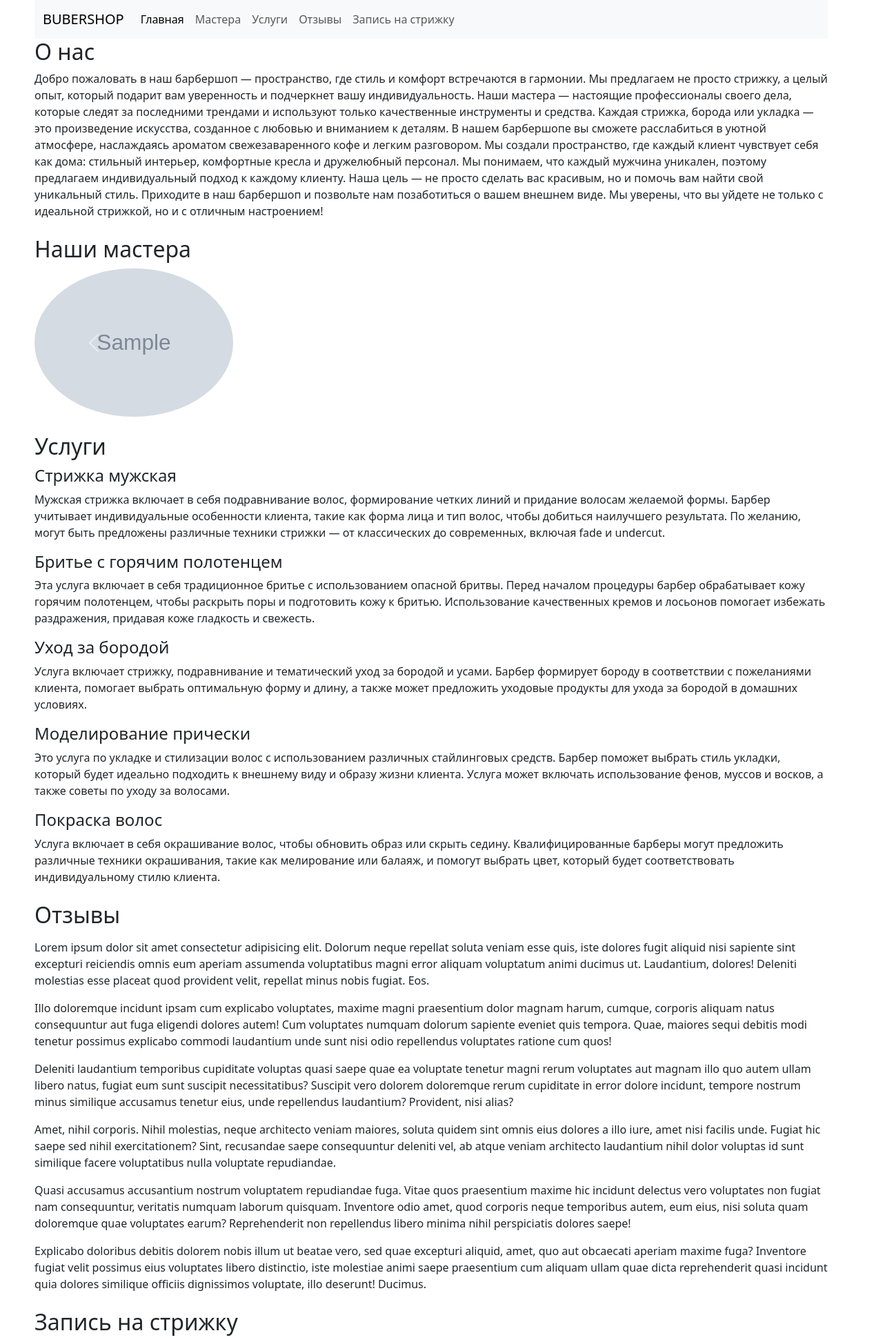
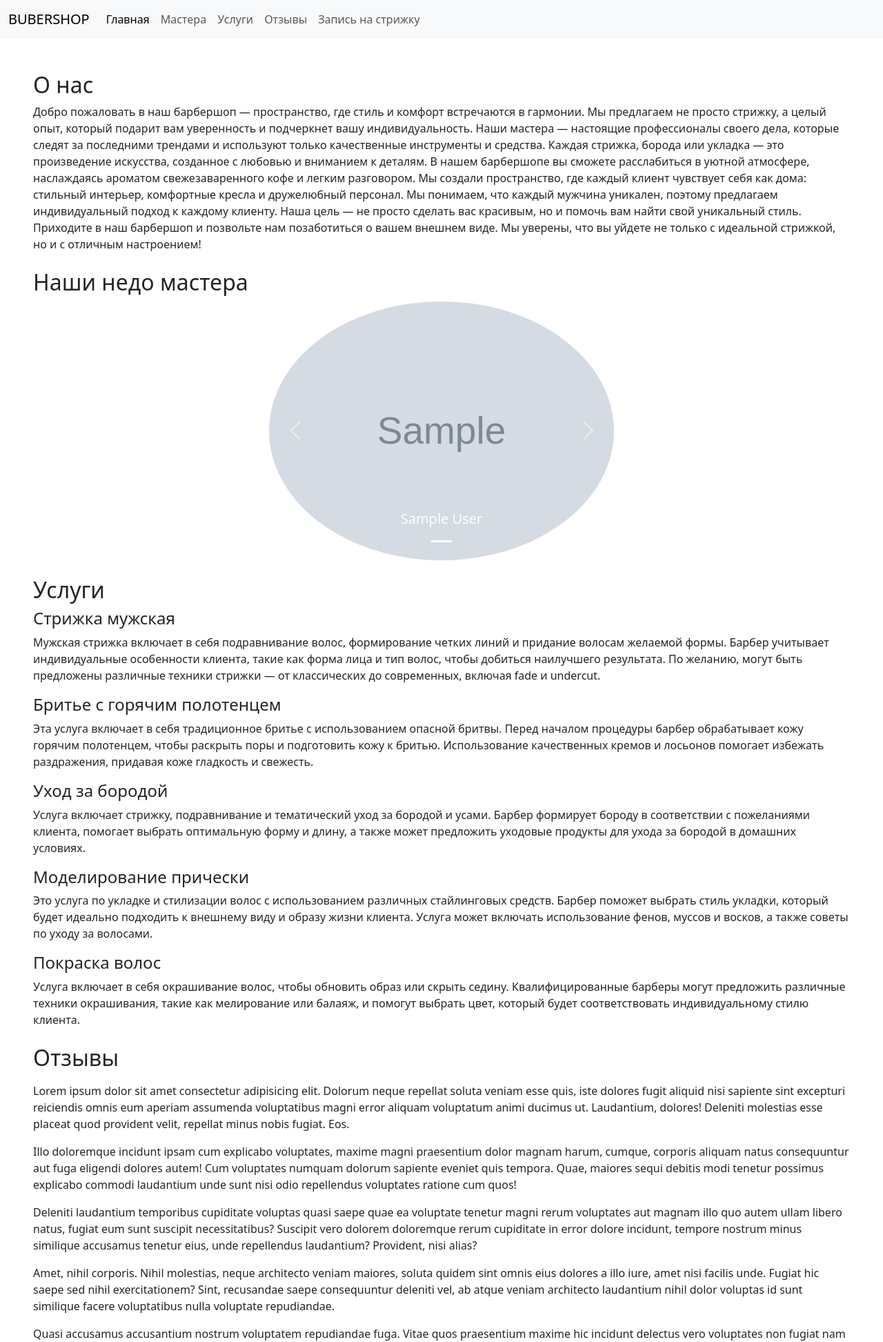
Before and after one commit to phk70/consult_project, a Django app: page / in a window 1280 px wide. Shown: the top 1945 px of the page at 69% size. Run offline with Django 5.2, Linux system fonts and the light colour scheme; tables that the repository leaves empty hold one stand-in row (values such as "Sample post"); grey boxes marked "Sample" are stand-in pictures.

Commit message:
добил стили по страницам, выровнял фото.

```diff
--- a/core/templates/base.html
+++ b/core/templates/base.html
@@ -9,15 +9,20 @@
     <title> {% block title %} BUBERSHOP {% endblock %} </title>
     <link href="https://cdn.jsdelivr.net/npm/bootstrap@5.3.3/dist/css/bootstrap.min.css" rel="stylesheet" integrity="sha384-QWTKZyjpPEjISv5WaRU9OFeRpok6YctnYmDr5pNlyT2bRjXh0JMhjY6hW+ALEwIH" crossorigin="anonymous">
     <link rel="stylesheet" href="https://cdn.jsdelivr.net/npm/bootstrap-icons@1.11.3/font/bootstrap-icons.min.css">
-    <link rel="stylesheet" href="{% static 'css/base.css' %}" />
 
+<style>
+    .carousel {
+    max-width: 500px
+    {% comment %} justify-content: center; {% endcomment %}
+}
+</style>
 </head>
 <body>
     <header class="sticky-top align-content-lg-center">
         {% block header %}
         {% endblock header %}
     </header>
-    <main>
+    <main class="m-5">
         {% block main %}
         {% endblock main %}
     </main>
--- a/core/templates/main.html
+++ b/core/templates/main.html
@@ -52,28 +52,53 @@
   </p>
 </section>
 <section id="masters" class="col-12 mb-4">
-    <h2>Наши мастера</h2>
-    <div id="mastersCarouselIndicators" class="carousel slide mx-auto" data-bs-ride="carousel">
+    <h2>Наши недо мастера</h2>
+    <div
+        id="mastersCarouselIndicators"
+        class="carousel slide mx-auto"
+        data-bs-ride="carousel"
+      >
         <div class="carousel-indicators">
           {% for master in masters %}
-          <button type="button" data-bs-target="#mastersCarouselIndicators" data-bs-slide-to="{{ forloop.counter0 }}" class="{% if forloop.first %}active{% endif %}" aria-current="true" aria-label="Slide {{ forloop.counter }}"></button>
+          <button
+            type="button"
+            data-bs-target="#mastersCarouselIndicators"
+            data-bs-slide-to="{{ forloop.counter0 }}"
+            class="{% if forloop.first %}active{% endif %}"
+            aria-current="true"
+            aria-label="Slide {{ forloop.counter }}"
+          ></button>
           {% endfor %}
         </div>
         <div class="carousel-inner">
           {% for master in masters %}
           <div class="carousel-item {% if forloop.first %}active{% endif %}">
-            <img  src="{{ master.photo.url }}" class="d-block w-25" alt="{{ master.first_name }} {{ master.last_name }}">
+            <img
+              src="{{ master.photo.url }}"
+              class="d-block w-100 rounded-circle"
+              alt="{{ master.first_name }} {{ master.last_name }}"
+            />
             <div class="carousel-caption d-none d-md-block">
               <h5>{{ master.first_name }} {{ master.last_name }}</h5>
             </div>
           </div>
           {% endfor %}
         </div>
-      <button class="carousel-control-prev" type="button" data-bs-target="#mastersCarouselIndicators" data-bs-slide="prev">
+        <button
+          class="carousel-control-prev"
+          type="button"
+          data-bs-target="#mastersCarouselIndicators"
+          data-bs-slide="prev"
+        >
           <span class="carousel-control-prev-icon" aria-hidden="true"></span>
           <span class="visually-hidden">Previous</span>
         </button>
-      <button class="carousel-control-next" type="button" data-bs-target="#mastersCarouselIndicators" data-bs-slide="next">
+        <button
+          class="carousel-control-next"
+          type="button"
+          data-bs-target="#mastersCarouselIndicators"
+          data-bs-slide="next"
+        >
           <span class="carousel-control-next-icon" aria-hidden="true"></span>
           <span class="visually-hidden">Next</span>
         </button>
--- a/static/css/base.css
+++ b/static/css/base.css
@@ -15,7 +15,8 @@ html {
   text-align: center;
   width: 200px;
 }
-#masters img{
-  width: 200px;
-  border-radius: 50%;
+
+.carousel {
+  max-width: 500px
+  justify-content: center;
 }
```
Lines whose indentation alone changed are shown as unchanged.
